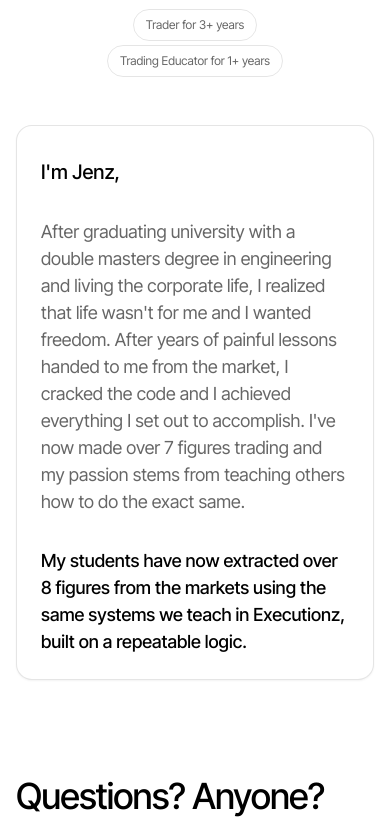
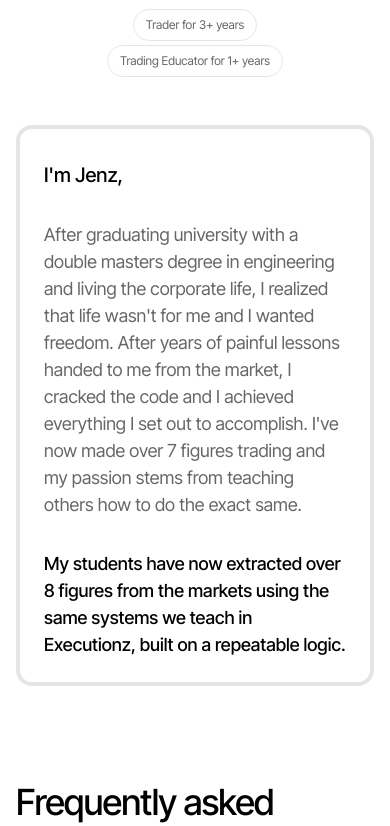
Before and after one commit to w1mayankz/Executionz, a React (Create React App) app: page / in a window 390 px wide. Shown: the part 8320-9146 px from the top of the page. Built offline with nearby package versions, Linux system fonts and the light colour scheme.

Commit message:
Update App.js

```diff
--- a/src/App.js
+++ b/src/App.js
@@ -713,7 +713,7 @@ export default function App() {
               </div>
 
               <div className="mt-12 px-0 md:px-10 text-left">
-                <div className="border border-black/10 rounded-2xl pr-6 pl-6 pb-6 pt-8 md:p-8 text-left bg-white shadow-sm">
+                <div className="border-4 border-black/10 rounded-2xl pr-6 pl-6 pb-6 pt-8 md:p-8 text-left bg-white">
                   <p className="text-black text-xl font-medium font-['Inter_Tight']">
                     I'm Jenz,
                   </p>
@@ -740,7 +740,7 @@ export default function App() {
                 id="faqs"
                 className="text-black mt-24 scroll-mt-32 text-4xl font-medium font-['Inter_Tight'] tracking-tight"
               >
-                Questions? Anyone?
+                Frequently asked questions.
               </h1>
 
               <p className="text-black/60 mt-6 text-base font-normal font-['Inter_Tight'] leading-normal">
```
